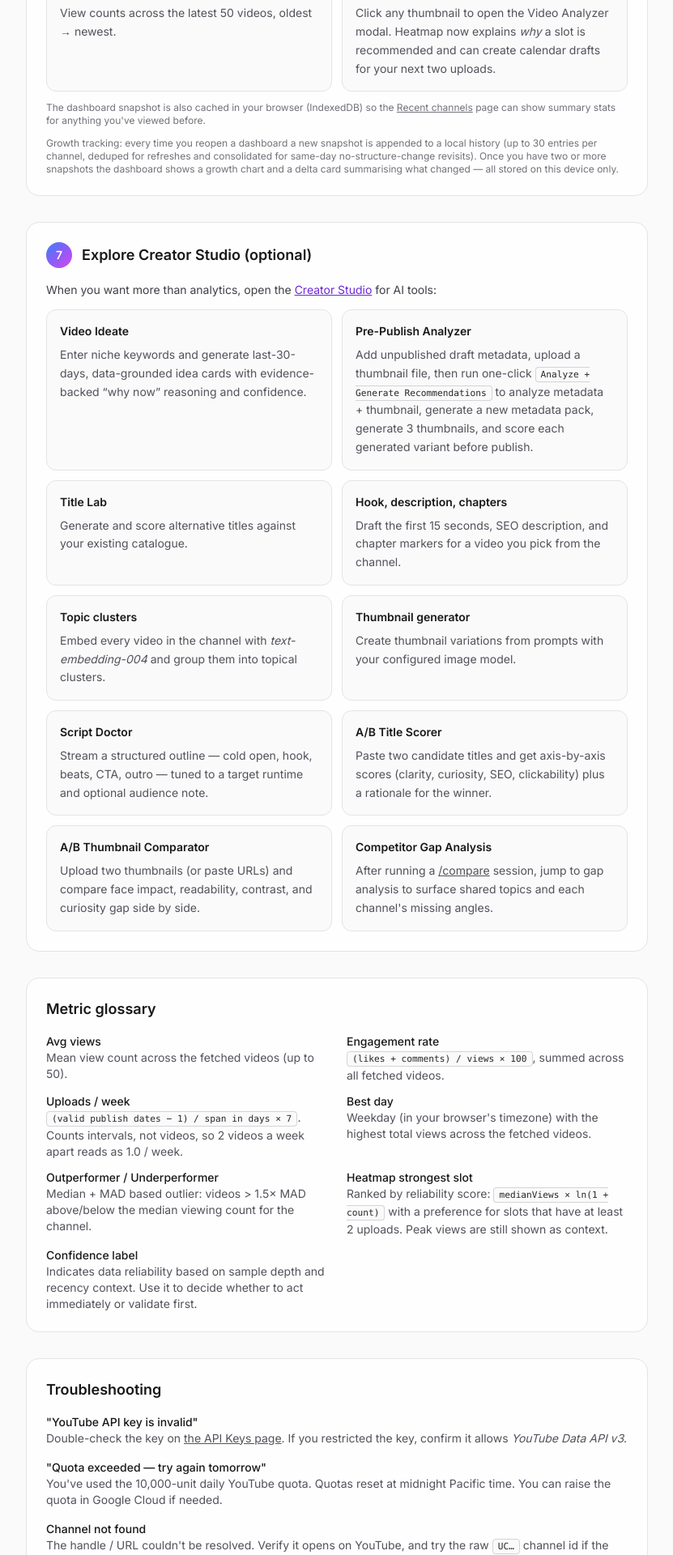
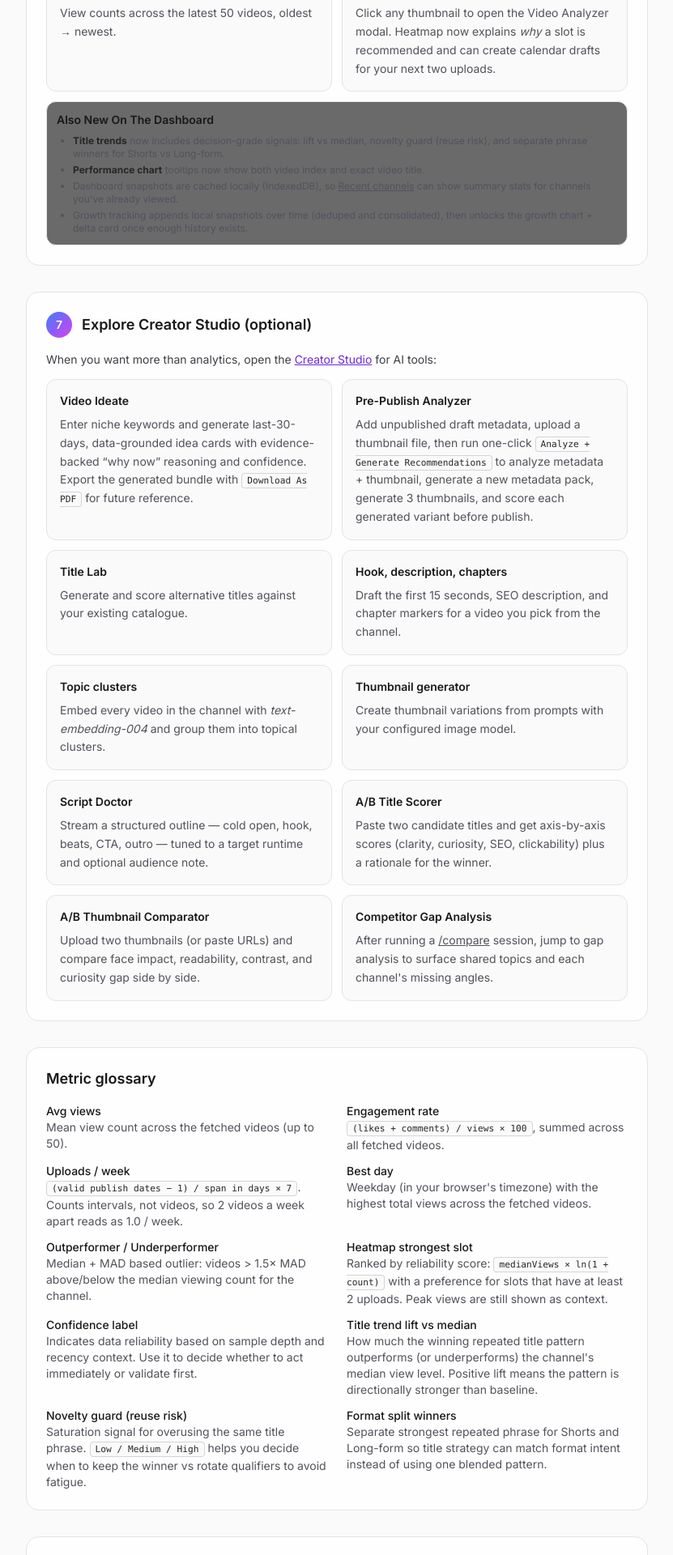
Before and after one commit to sanojtechnologies/yt_studio, a Next.js app: page /getting-started in a window 1280 px wide. Shown: the part 2300-4220 px from the top of the page at 81% size, without its empty margins (224-1055 px from the left). Built offline with nearby package versions, Linux system fonts and the light colour scheme; no server answers.

Commit message:
more decision-grade details added in the dashboard

```diff
--- a/app/dashboard/[channelId]/page.tsx
+++ b/app/dashboard/[channelId]/page.tsx
@@ -150,7 +150,7 @@ async function ChartSection({ videosPromise }: { videosPromise: Promise<YouTubeV
   const chartData = videos
     .slice()
     .reverse()
-    .map((video, index) => ({ index: index + 1, views: video.viewCount }));
+    .map((video, index) => ({ index: index + 1, views: video.viewCount, title: video.title }));
 
   return <PerformanceChart data={chartData} />;
 }
--- a/app/getting-started/page.tsx
+++ b/app/getting-started/page.tsx
@@ -272,20 +272,31 @@ export default function GettingStartedPage() {
               uploads.
             </InfoCard>
           </div>
-          <p className="text-xs text-zinc-500">
-            The dashboard snapshot is also cached in your browser (IndexedDB) so the{" "}
-            <Link href="/history" className="underline hover:text-violet-200">
-              Recent channels
-            </Link>{" "}
-            page can show summary stats for anything you&apos;ve viewed before.
-          </p>
-          <p className="text-xs text-zinc-500">
-            Growth tracking: every time you reopen a dashboard a new snapshot is appended to
-            a local history (up to 30 entries per channel, deduped for refreshes and consolidated
-            for same-day no-structure-change revisits). Once you have two or more snapshots the
-            dashboard shows a growth chart and a delta card summarising what changed — all stored
-            on this device only.
-          </p>
+          <section className="rounded-xl border border-zinc-800 bg-zinc-950/60 p-3">
+            <h3 className="text-sm font-semibold text-zinc-100">Also New On The Dashboard</h3>
+            <ul className="mt-2 list-disc space-y-1 pl-5 text-xs text-zinc-400">
+              <li>
+                <strong className="text-zinc-200">Title trends</strong> now includes decision-grade
+                signals: lift vs median, novelty guard (reuse risk), and separate phrase winners
+                for Shorts vs Long-form.
+              </li>
+              <li>
+                <strong className="text-zinc-200">Performance chart</strong> tooltips now show both
+                video index and exact video title.
+              </li>
+              <li>
+                Dashboard snapshots are cached locally (IndexedDB), so{" "}
+                <Link href="/history" className="underline hover:text-violet-200">
+                  Recent channels
+                </Link>{" "}
+                can show summary stats for channels you&apos;ve already viewed.
+              </li>
+              <li>
+                Growth tracking appends local snapshots over time (deduped and consolidated), then
+                unlocks the growth chart + delta card once enough history exists.
+              </li>
+            </ul>
+          </section>
         </Step>
 
         <Step number={7} title="Explore Creator Studio (optional)">
@@ -302,7 +313,8 @@ export default function GettingStartedPage() {
           <div className="grid gap-3 md:grid-cols-2">
             <InfoCard title="Video Ideate">
               Enter niche keywords and generate last-30-days, data-grounded idea cards with
-              evidence-backed “why now” reasoning and confidence.
+              evidence-backed “why now” reasoning and confidence. Export the generated bundle with{" "}
+              <Pill>Download As PDF</Pill> for future reference.
             </InfoCard>
             <InfoCard title="Pre-Publish Analyzer">
               Add unpublished draft metadata, upload a thumbnail file, then run one-click{" "}
@@ -393,6 +405,28 @@ export default function GettingStartedPage() {
               <dd className="text-zinc-400">
                 Indicates data reliability based on sample depth and recency context. Use it to
                 decide whether to act immediately or validate first.
+              </dd>
+            </div>
+            <div>
+              <dt className="font-medium text-zinc-100">Title trend lift vs median</dt>
+              <dd className="text-zinc-400">
+                How much the winning repeated title pattern outperforms (or underperforms) the
+                channel&apos;s median view level. Positive lift means the pattern is directionally
+                stronger than baseline.
+              </dd>
+            </div>
+            <div>
+              <dt className="font-medium text-zinc-100">Novelty guard (reuse risk)</dt>
+              <dd className="text-zinc-400">
+                Saturation signal for overusing the same title phrase. <Pill>Low / Medium / High</Pill>{" "}
+                helps you decide when to keep the winner vs rotate qualifiers to avoid fatigue.
+              </dd>
+            </div>
+            <div>
+              <dt className="font-medium text-zinc-100">Format split winners</dt>
+              <dd className="text-zinc-400">
+                Separate strongest repeated phrase for Shorts and Long-form so title strategy can
+                match format intent instead of using one blended pattern.
               </dd>
             </div>
           </dl>
--- a/components/PerformanceChart.tsx
+++ b/components/PerformanceChart.tsx
@@ -13,6 +13,7 @@ import {
 interface ChartPoint {
   index: number;
   views: number;
+  title: string;
 }
 
 interface PerformanceChartProps {
@@ -81,7 +82,11 @@ export default function PerformanceChart({ data }: PerformanceChartProps) {
             <Tooltip
               contentStyle={{ backgroundColor: "#09090b", borderColor: "#3f3f46" }}
               formatter={(value) => [compact(Number(value ?? 0)), "Views"]}
-              labelFormatter={(label) => `Video #${label}`}
+              labelFormatter={(label, payload) => {
+                const point = payload?.[0]?.payload as ChartPoint | undefined;
+                const title = point?.title?.trim();
+                return title ? `Video #${label}: ${title}` : `Video #${label}`;
+              }}
             />
             <Line type="monotone" dataKey="views" stroke="#8b5cf6" strokeWidth={2} dot={false} />
           </LineChart>
--- a/components/TitleTrends.tsx
+++ b/components/TitleTrends.tsx
@@ -4,6 +4,7 @@ import { useMemo } from "react";
 import Link from "next/link";
 import InfoHint from "@/components/InfoHint";
 import { extractNgrams, NgramEntry } from "@/lib/ngrams";
+import { buildTitleTrendsDecision } from "@/lib/titleTrendsDecision";
 import { YouTubeVideo } from "@/types/youtube";
 
 interface TitleTrendsProps {
@@ -27,6 +28,7 @@ export default function TitleTrends({ videos }: TitleTrendsProps) {
   );
   const topKeyword = unigrams[0];
   const topPhrase = bigrams[0];
+  const decision = useMemo(() => buildTitleTrendsDecision(videos), [videos]);
   const titleTemplate = topPhrase
     ? `Use "${toTitleCase(topPhrase.phrase)}" as your opening phrase and append the specific outcome.`
     : topKeyword
@@ -65,6 +67,13 @@ export default function TitleTrends({ videos }: TitleTrendsProps) {
                 ? `"${toTitleCase(topKeyword.phrase)}" is your strongest recurring keyword.`
                 : "No clear winner yet."}
           </p>
+          <p className="mt-2 text-xs text-zinc-400">
+            Lift vs channel median:{" "}
+            <span className="text-zinc-200">
+              {decision.liftVsMedian >= 0 ? "+" : ""}
+              {(decision.liftVsMedian * 100).toFixed(0)}%
+            </span>
+          </p>
         </article>
         <article className="rounded-xl border border-zinc-800 bg-zinc-950/60 p-3">
           <div className="flex items-center justify-between gap-2">
@@ -89,6 +98,32 @@ export default function TitleTrends({ videos }: TitleTrendsProps) {
               Apply This Title Pattern
             </Link>
           </div>
+        </article>
+      </div>
+      <div className="mt-3 grid gap-3 lg:grid-cols-2">
+        <article className="rounded-xl border border-zinc-800 bg-zinc-950/60 p-3">
+          <p className="text-xs text-zinc-500">Novelty Guard</p>
+          <p className="mt-1 text-sm text-zinc-200">
+            Reuse risk: <span className="text-zinc-100">{decision.reuseRisk}</span>
+          </p>
+          <p className="mt-1 text-xs text-zinc-400">{decision.noveltySuggestion}</p>
+        </article>
+        <article className="rounded-xl border border-zinc-800 bg-zinc-950/60 p-3">
+          <p className="text-xs text-zinc-500">Format Split Winners</p>
+          <p className="mt-1 text-xs text-zinc-300">
+            Shorts:{" "}
+            <span className="text-zinc-100">
+              {decision.formatWinners[0]?.phrase ?? "Not enough signal"}
+            </span>{" "}
+            · {compact(decision.formatWinners[0]?.weightedViews ?? 0)} weighted views
+          </p>
+          <p className="mt-1 text-xs text-zinc-300">
+            Long-form:{" "}
+            <span className="text-zinc-100">
+              {decision.formatWinners[1]?.phrase ?? "Not enough signal"}
+            </span>{" "}
+            · {compact(decision.formatWinners[1]?.weightedViews ?? 0)} weighted views
+          </p>
         </article>
       </div>
       <div className="mt-4 grid gap-4 md:grid-cols-2">
--- /dev/null
+++ b/lib/titleTrendsDecision.ts
@@ -0,0 +1,90 @@
+import { classifyVideoFormat } from "@/lib/duration";
+import { extractNgrams, NgramEntry } from "@/lib/ngrams";
+import { YouTubeVideo } from "@/types/youtube";
+
+export type ReuseRisk = "Low" | "Medium" | "High";
+
+export interface FormatWinner {
+  format: "short" | "long";
+  phrase: string | null;
+  weightedViews: number;
+  sampleSize: number;
+}
+
+export interface TitleTrendsDecision {
+  channelMedianViews: number;
+  winner: NgramEntry | null;
+  winnerMedianViews: number;
+  liftVsMedian: number;
+  reuseRisk: ReuseRisk;
+  noveltySuggestion: string;
+  formatWinners: FormatWinner[];
+}
+
+function median(values: number[]): number {
+  if (values.length === 0) return 0;
+  const sorted = values.slice().sort((a, b) => a - b);
+  const mid = Math.floor(sorted.length / 2);
+  return sorted.length % 2 === 0 ? (sorted[mid - 1] + sorted[mid]) / 2 : sorted[mid];
+}
+
+function includesPhrase(video: YouTubeVideo, phrase: string): boolean {
+  return video.title.toLowerCase().includes(phrase.toLowerCase());
+}
+
+export function buildTitleTrendsDecision(videos: YouTubeVideo[]): TitleTrendsDecision {
+  const phrases = extractNgrams(videos, { n: 2, minCount: 2, limit: 12 });
+  const keywords = extractNgrams(videos, { n: 1, minCount: 2, limit: 12 });
+  const winner = phrases[0] ?? keywords[0] ?? null;
+
+  const channelMedianViews = median(videos.map((video) => video.viewCount));
+  const winnerVideos =
+    winner === null ? [] : videos.filter((video) => includesPhrase(video, winner.phrase));
+  const winnerMedianViews = median(winnerVideos.map((video) => video.viewCount));
+  const liftVsMedian =
+    channelMedianViews > 0 ? (winnerMedianViews - channelMedianViews) / channelMedianViews : 0;
+
+  const winnerShare = winner ? winner.count / Math.max(videos.length, 1) : 0;
+  const reuseRisk: ReuseRisk =
+    winnerShare >= 0.45 ? "High" : winnerShare >= 0.25 ? "Medium" : "Low";
+
+  const challenger = phrases[1] ?? keywords[1] ?? null;
+  const noveltySuggestion =
+    reuseRisk === "High"
+      ? challenger
+        ? `Reuse winner pattern but rotate in "${challenger.phrase}" to avoid title fatigue.`
+        : "Reuse winner pattern carefully; vary the promised outcome each upload."
+      : reuseRisk === "Medium"
+        ? "Keep the core phrase, but alternate one high-intent qualifier every 2-3 uploads."
+        : "Low saturation risk: keep the winning phrase while tightening specificity.";
+
+  const shorts = videos.filter((video) => classifyVideoFormat(video) === "short");
+  const longForm = videos.filter((video) => classifyVideoFormat(video) === "long");
+  const shortWinner = extractNgrams(shorts, { n: 2, minCount: 2, limit: 1 })[0] ?? null;
+  const longWinner = extractNgrams(longForm, { n: 2, minCount: 2, limit: 1 })[0] ?? null;
+
+  const formatWinners: FormatWinner[] = [
+    {
+      format: "short",
+      phrase: shortWinner?.phrase ?? null,
+      weightedViews: shortWinner?.weightedViews ?? 0,
+      sampleSize: shorts.length,
+    },
+    {
+      format: "long",
+      phrase: longWinner?.phrase ?? null,
+      weightedViews: longWinner?.weightedViews ?? 0,
+      sampleSize: longForm.length,
+    },
+  ];
+
+  return {
+    channelMedianViews,
+    winner,
+    winnerMedianViews,
+    liftVsMedian,
+    reuseRisk,
+    noveltySuggestion,
+    formatWinners,
+  };
+}
```
Also changed, not shown: 2 other files (tests, documents, lock files or other folders).
